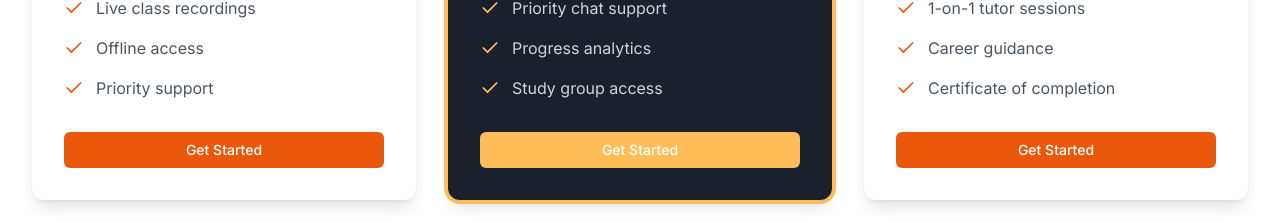
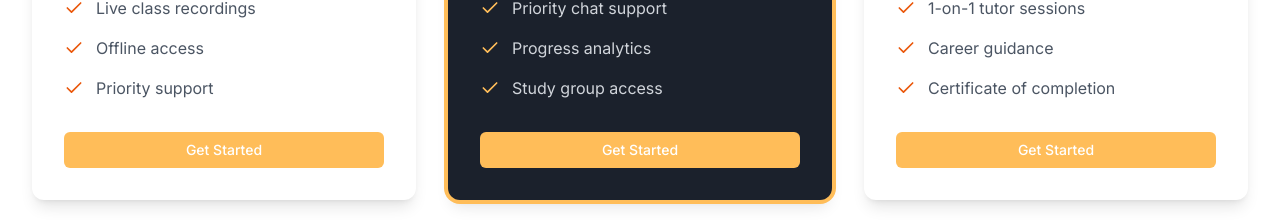
Before and after one commit to bndambuki123/ElimuXR, a React (Vite) app: page / in a window 1280 px wide. Shown: the part 5090-5312 px from the top of the page. Built offline with nearby package versions, Linux system fonts and the light colour scheme.

Commit message:
Update pricing buttons color

```diff
--- a/src/pages/LandingPage.tsx
+++ b/src/pages/LandingPage.tsx
@@ -559,10 +559,7 @@ const LandingPage: React.FC = () => {
                     <Button
                       variant={plan.highlighted ? "secondary" : "primary"}
                       fullWidth
-                      className={plan.highlighted
-                        ? "bg-brand-yellow hover:bg-brand-yellow/90"
-                        : ""
-                      }
+                      className="bg-brand-yellow hover:bg-brand-yellow/90 focus:ring-brand-yellow"
                     >
                       Get Started
                     </Button>
@@ -637,7 +634,8 @@ const LandingPage: React.FC = () => {
           <motion.h2
             className="text-3xl md:text-4xl font-display font-bold mb-6"
             initial={{ opacity: 0, y: 20 }}
-            whileInView={{ opacity: 1, y: 0 }}
+            whileInView={{
+              opacity: 1, y: 0 }}
             viewport={{ once: true }}
             transition={{ duration: 0.5 }}
           >
```
